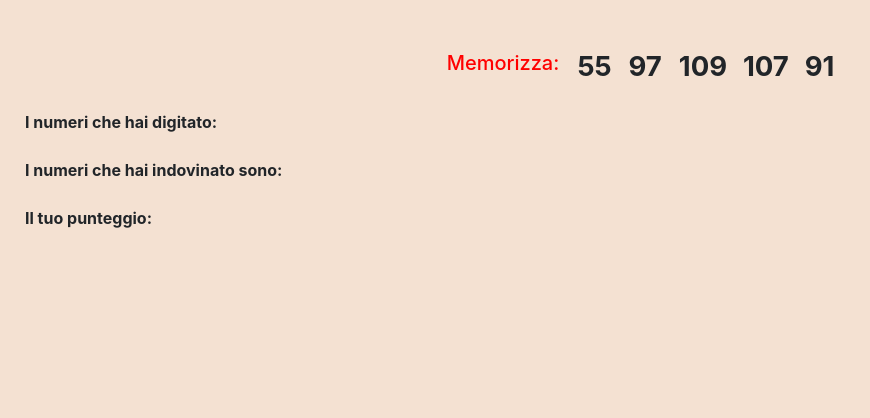
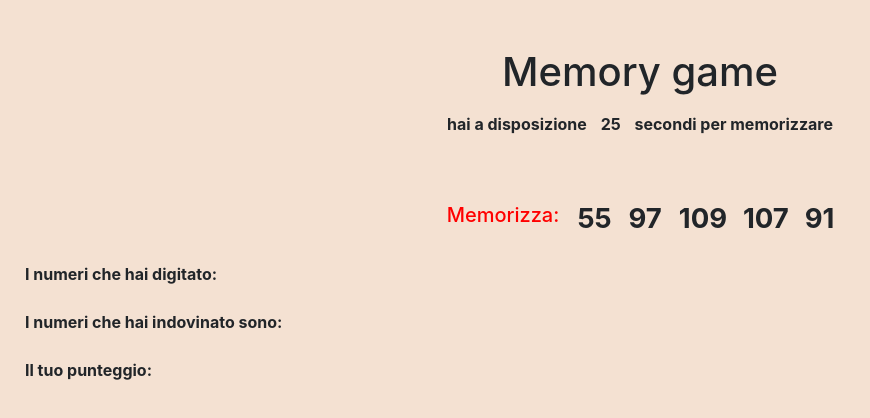
Before and after one commit to marongiu/js-simon, a plain HTML site: page index.html in a window 1280 px wide. Shown: the whole page, without its empty margins (0-870 px from the left). Drawn offline with nearby package versions, Linux system fonts and the light colour scheme.

Commit message:
perfezionamenti

```diff
--- a/index.html
+++ b/index.html
@@ -11,6 +11,10 @@
   <script src="main.js" charset="utf-8"></script>
 </head>
 <body>
+  <div class="title col-12 text-center mt-5">
+  <h1 class="font-weigth-bold ">Memory game</h1>
+  <p class="mt-3">hai a disposizione <span id="countdown">30</span> secondi per memorizzare</p>
+  </div>
   <div class="container-fluid ">
     <div class="row">
       <div id="random" class="col-12 d-flex justify-content-center mt-5">
--- a/main.js
+++ b/main.js
@@ -19,17 +19,16 @@ $(document).ready(function() {
     }
   }
   console.log("I numeri generati casualmente", array); // I numeri generati casualmente
-  // Stampo i numeri casuali
   for (var i = 0; i < array.length; i++) {
     document.getElementById('random').innerHTML += '<span class="numberrandom">' + array[i] + '</span>';
-  }
-
+  };
   // Faccio partire il timer di 30 secondi
   setTimeout(function () {
     // Nascondo i numeri dopo 30 secondi
-    $('#random').hide();
+    $('#random span').hide();
     // richiamo la funzione
     clock();
+    // Stampo i numeri casuali
   },30000);
 
   // Creo la funzione clock dove creo i miei 5 prompt per chiedere i numeri
@@ -66,4 +65,21 @@ $(document).ready(function() {
       document.getElementById('checknumber').innerHTML += '<span>' + checkNumber[i] + '<span>'
     }
   }
+
+  // Pefezionamenti
+  var count=30;
+
+  var counter=setInterval(timer, 1000);
+
+  function timer()
+  {
+    count=count-1;
+    if (count <= 0)
+    {
+       clearInterval(counter);
+
+       return;
+    }
+  $('#countdown').html(count);
+  }
 });
```
